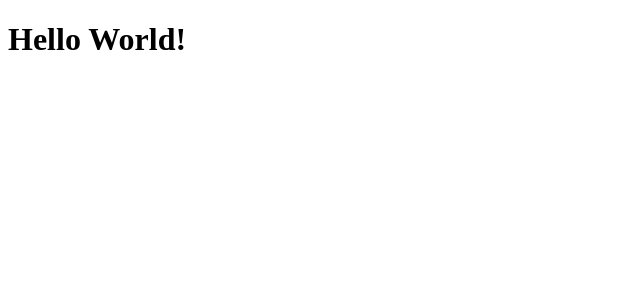
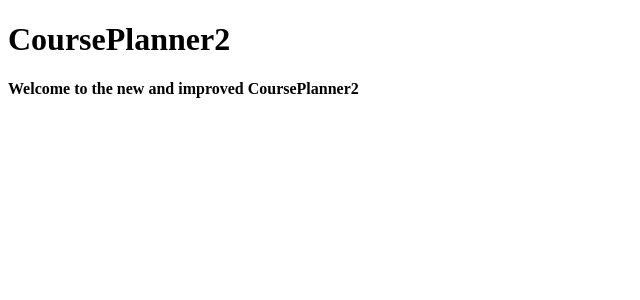
Before and after one commit to EASV/cp2_mean, an Angular app: page / in a window 1280 px wide. Shown: the top 300 px of the page, without its empty margins (0-640 px from the left). Built offline with nearby package versions, Linux system fonts and the light colour scheme.

Commit message:
fixing failing unit tests

```diff
--- a/src/app/app.component.html
+++ b/src/app/app.component.html
@@ -1,3 +1,6 @@
 <h1>
   {{title}}
 </h1>
+<h4>
+  {{description}}
+</h4>
--- a/src/app/app.component.ts
+++ b/src/app/app.component.ts
@@ -6,5 +6,6 @@ import { Component } from '@angular/core';
   styleUrls: ['./app.component.css']
 })
 export class AppComponent {
-  title = 'Hello World!';
+  title = 'CoursePlanner2';
+  description = 'Welcome to the new and improved CoursePlanner2';
 }
```
Also changed, not shown: 1 other file (tests, documents, lock files or other folders).
